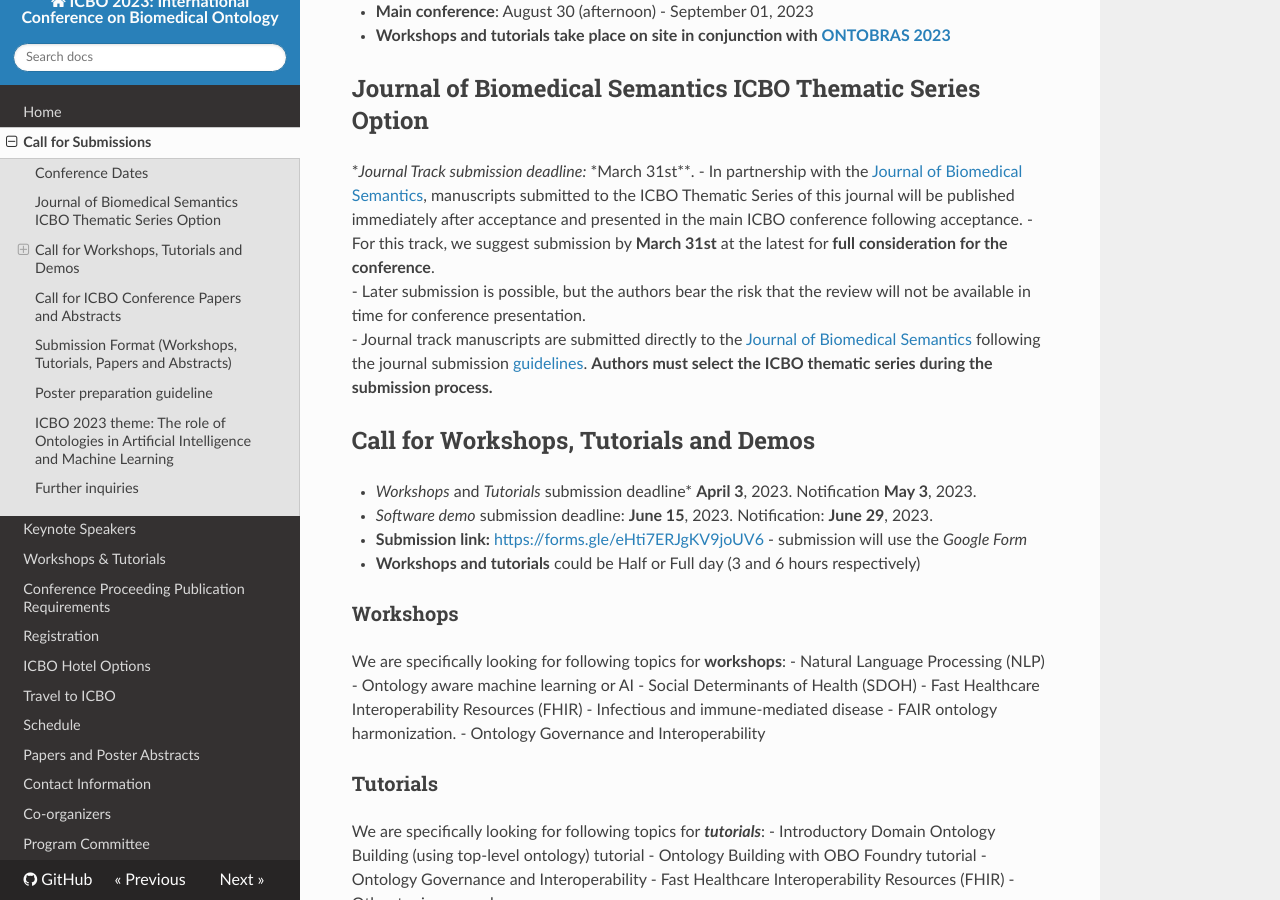
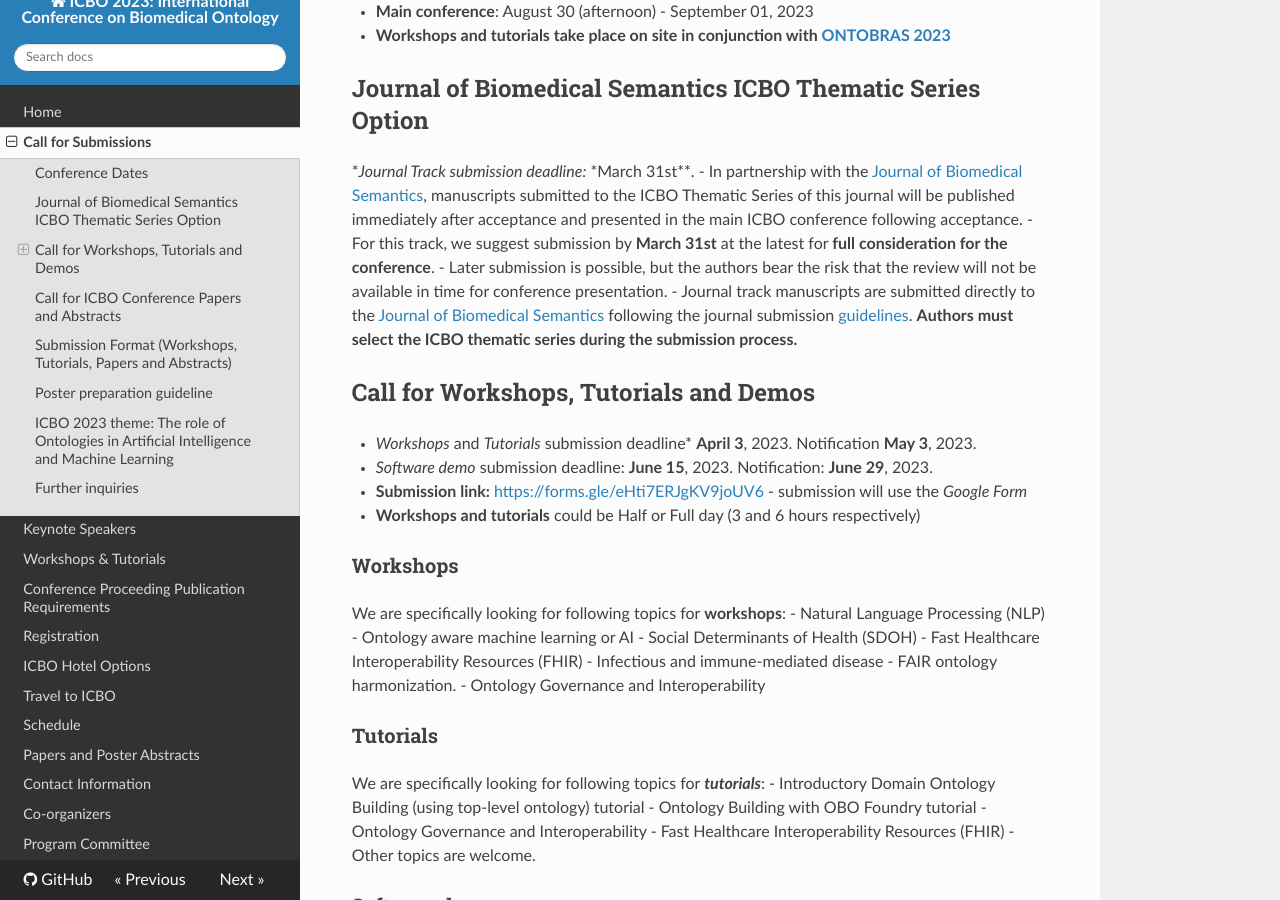
Before and after one commit to ICBO-conference/icbo2023, an MkDocs documentation site: the page built from docs/call-for-submissions.md, in a window 1280 px wide and 900 px high, scrolled down 336 px. Built offline with MkDocs 1.6.1, drawn with Linux system fonts in a browser that asks for light colours; nearby versions of some CDN libraries.

```diff
--- a/docs/call-for-submissions.md
+++ b/docs/call-for-submissions.md
@@ -13,13 +13,13 @@ The focus of our 2023 conference is ***"The role of Ontologies in Artificial Int
 ## Journal of Biomedical Semantics ICBO Thematic Series Option
 **Journal Track submission deadline:* *March 31st**.
 - In partnership with the [Journal of Biomedical Semantics](https://jbiomedsem.biomedcentral.com/), manuscripts submitted to the ICBO Thematic Series of this journal will be published immediately after acceptance and presented in the main ICBO conference following acceptance.
-- For this track, we suggest submission by **March 31st** at the latest for **full consideration for the conference**. <br>
-- Later submission is possible, but the authors bear the risk that the review will not be available in time for conference presentation. <br>
+- For this track, we suggest submission by **March 31st** at the latest for **full consideration for the conference**.
+- Later submission is possible, but the authors bear the risk that the review will not be available in time for conference presentation.
 - Journal track manuscripts are submitted directly to the [Journal of Biomedical Semantics](https://jbiomedsem.biomedcentral.com/) following the journal submission [guidelines](https://jbiomedsem.biomedcentral.com/submission-guidelines). **Authors must select the ICBO thematic series during the submission process.**
 
 ## Call for Workshops, Tutorials and Demos
 - *Workshops* and *Tutorials* submission deadline* **April 3**, 2023. Notification **May 3**, 2023.
-- *Software demo* submission deadline: **June 15**, 2023. Notification: **June 29**, 2023. <br>
+- *Software demo* submission deadline: **June 15**, 2023. Notification: **June 29**, 2023.
 - **Submission link:** [https://forms.gle/eHti7ERJgKV9joUV6](https://forms.gle/eHti7ERJgKV9joUV6) - submission will use the *Google Form*
 
 - **Workshops and tutorials** could be Half or Full day (3 and 6 hours respectively)
```
